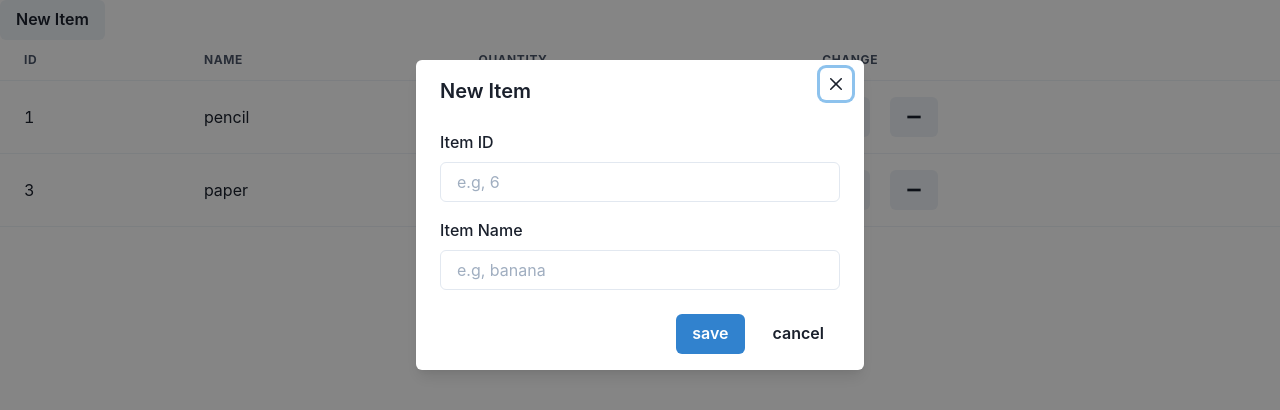
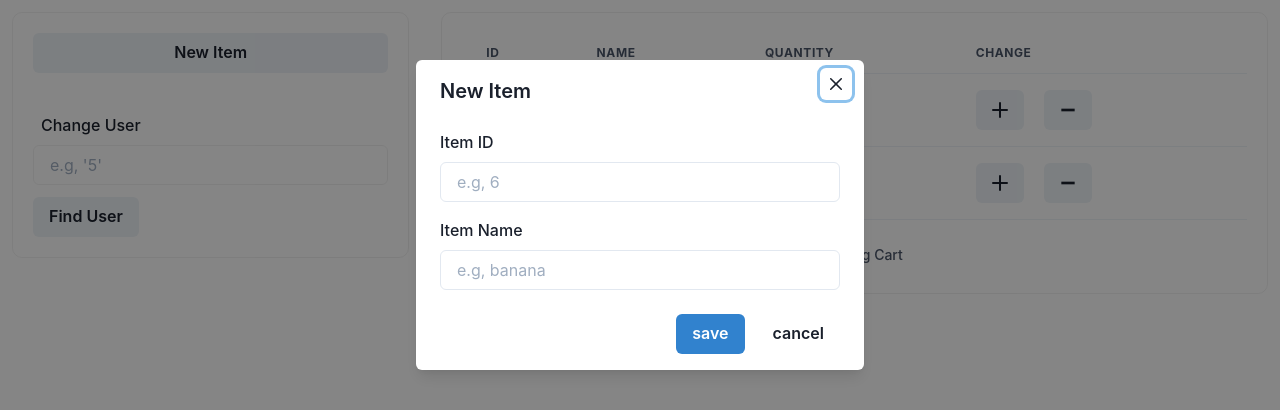
Before and after one commit to xvnyv/distributed-systems, a React (Create React App) app in the folder web-app/: page / in a window 1280 px wide. Both pictures are taken after a click on the button "New Item". Shown: the top 410 px of the page. Built offline with nearby package versions, Linux system fonts and the light colour scheme.

Commit message:
can add item

```diff
--- a/web-app/src/App.js
+++ b/web-app/src/App.js
@@ -1,8 +1,7 @@
-import CModal from "./components/CModal";
+import CAddItemModal from "./components/CAddItemModal";
 import CTable from "./components/CTable";
-import logo from "./logo.svg";
-
-import { useReducer } from "react";
+import { Container, Grid, GridItem, Box, Input, FormLabel, Button } from "@chakra-ui/react";
+import { useReducer, useState } from "react";
 import { reducer } from "./reducers/ItemReducer";
 
 var sampleItemsArray = {
@@ -23,10 +22,27 @@ function App(itemArray) {
     Object.keys(itemArray).length === 0 ? sampleItemsArray : itemArray;
   const [state, dispatch] = useReducer(reducer, items);
 
+  const [user, setUser] = useState(0);
+
+
   return (
     <div>
-      <CModal state={state} dispatch={dispatch}/>
-      <CTable state={state} dispatch={dispatch} />
+      <Grid templateColumns="repeat(6, 1fr)" gap={2}>
+        <GridItem colSpan={2} padding={3}>
+          <Box borderRadius={10} border="1px" borderColor="blackAlpha.100" padding={5}>
+            <CAddItemModal state={state} dispatch={dispatch}/>
+            <FormLabel marginTop={10} marginLeft={2}>Change User</FormLabel>
+            <Input placeholder="e.g, '5'" onChange={e => {setUser(e.target.value)}}/>
+            <Button marginTop={3}>Find User</Button>
+          </Box>
+        </GridItem>
+        <GridItem colSpan={4} padding={3}>
+        <Box borderRadius={10} border="1px" borderColor="blackAlpha.100" padding={5}>
+
+          <CTable state={state} dispatch={dispatch} />
+          </Box>
+        </GridItem>
+      </Grid>
     </div>
   );
 }
--- /dev/null
+++ b/web-app/src/components/CAddItemModal.js
@@ -0,0 +1,78 @@
+import {
+  Modal,
+  ModalOverlay,
+  ModalContent,
+  ModalHeader,
+  ModalFooter,
+  ModalBody,
+  ModalCloseButton,
+  Button,
+  useDisclosure,
+  FormControl,
+  FormLabel,
+  Input,
+} from "@chakra-ui/react";
+
+import { PhoneIcon, AddIcon, WarningIcon } from "@chakra-ui/icons";
+
+import React, { useState } from "react";
+import { ACTION_TYPES } from "../reducers/ItemReducer";
+
+const CAddItemModal = ({ state, dispatch }) => {
+  const { isOpen, onOpen, onClose } = useDisclosure();
+
+  const [itemId, setItemId] = useState();
+  const [itemName, setItemName] = useState();
+
+  const addItem = () => {
+    dispatch({type: ACTION_TYPES.ADD_ITEM, payload: {itemId, itemName}})
+    onClose()
+  };
+
+  return (
+    <>
+      <Button onClick={onOpen} width="100%">
+        New Item
+      </Button>
+
+      <Modal isOpen={isOpen} onClose={onClose}>
+        <ModalOverlay />
+        <ModalContent>
+          <ModalHeader>New Item</ModalHeader>
+          <ModalCloseButton />
+          <ModalBody>
+            <FormControl>
+              <FormLabel>Item ID</FormLabel>
+              <Input
+                onChange={(e) => {
+                  setItemId(e.target.value);
+                }}
+                placeholder="e.g, 6"
+              />
+            </FormControl>
+
+            <FormControl mt={4}>
+              <FormLabel>Item Name</FormLabel>
+              <Input
+                onChange={(e) => {
+                  setItemName(e.target.value);
+                }}
+                placeholder="e.g, banana"
+                onSubmit={addItem}
+              />
+            </FormControl>
+          </ModalBody>
+
+          <ModalFooter>
+            <Button colorScheme="blue" mr={3} onClick={addItem}>
+              save
+            </Button>
+            <Button variant="ghost" onClick={onClose}>cancel</Button>
+          </ModalFooter>
+        </ModalContent>
+      </Modal>
+    </>
+  );
+};
+
+export default CAddItemModal;
--- a/web-app/src/components/CModal.js
+++ /dev/null
@@ -1,58 +0,0 @@
-import {
-  Modal,
-  ModalOverlay,
-  ModalContent,
-  ModalHeader,
-  ModalFooter,
-  ModalBody,
-  ModalCloseButton,
-  Button,
-  useDisclosure,
-  FormControl,
-  FormLabel,
-  Input,
-
-} from "@chakra-ui/react";
-
-import { PhoneIcon, AddIcon, WarningIcon } from '@chakra-ui/icons'
-
-
-
-import React from "react";
-
-const CModal = ({state, dispatch}) => {
-  const { isOpen, onOpen, onClose } = useDisclosure();
-  return (
-    <>
-      <Button onClick={onOpen}>New Item</Button>
-
-      <Modal isOpen={isOpen} onClose={onClose}>
-        <ModalOverlay />
-        <ModalContent>
-          <ModalHeader>New Item</ModalHeader>
-          <ModalCloseButton />
-          <ModalBody>
-          <FormControl>
-              <FormLabel>Item ID</FormLabel>
-              <Input  placeholder='e.g, 6' />
-            </FormControl>
-
-            <FormControl mt={4}>
-              <FormLabel>Item Name</FormLabel>
-              <Input placeholder='e.g, banana' />
-            </FormControl>
-          </ModalBody>
-
-          <ModalFooter>
-            <Button colorScheme="blue" mr={3} onClick={onClose}>
-              save
-            </Button>
-            <Button variant="ghost">cancel</Button>
-          </ModalFooter>
-        </ModalContent>
-      </Modal>
-    </>
-  );
-};
-
-export default CModal;
--- a/web-app/src/components/CTable.js
+++ b/web-app/src/components/CTable.js
@@ -25,6 +25,14 @@ const CTable = ({state, dispatch}) => {
 
   console.log(state)
   console.log(dispatch)
+  if (Object.keys(state).length === 0) {
+    return (
+      <Table variant="simple">
+      <TableCaption>Shopping Cart Empty</TableCaption>
+
+    </Table>
+    )
+  }
   var itemIds = Object.keys(state);
   var itemAttributes = Object.keys(state[itemIds[0]]);
   const itemAdd = (id) => {
--- a/web-app/src/reducers/ItemReducer.js
+++ b/web-app/src/reducers/ItemReducer.js
@@ -4,19 +4,26 @@ export const reducer = (state, action) => {
       var id = action.payload;
       return {
         ...state,
-        [id]: { ...state[id], Quantity: state[id].Quantity + 1 },
+        [id]: { ...state[id], Quantity: state[id].Quantity ++ },
       };
     case ACTION_TYPES.DECREMENT_ITEM:
       var id = action.payload;
-      if (state[id].Quantity === 0) return state;
+      if (state[id].Quantity === 0){
+        delete state[id];
+        return state
+    }
       return {
         ...state,
-        [id]: { ...state[id], Quantity: state[id].Quantity - 1 },
+        [id]: { ...state[id], Quantity: state[id].Quantity -- },
       };
     case ACTION_TYPES.ADD_ITEM:
       return {
         ...state,
-        [action.payload.id]: { ...state[id], Quantity: state[id].Quantity - 1 },
+        [action.payload.itemId]: {
+          "id": action.payload.itemId,
+          "Name": action.payload.itemName,
+          "Quantity": 1,
+        },
       };
   }
 };
```
